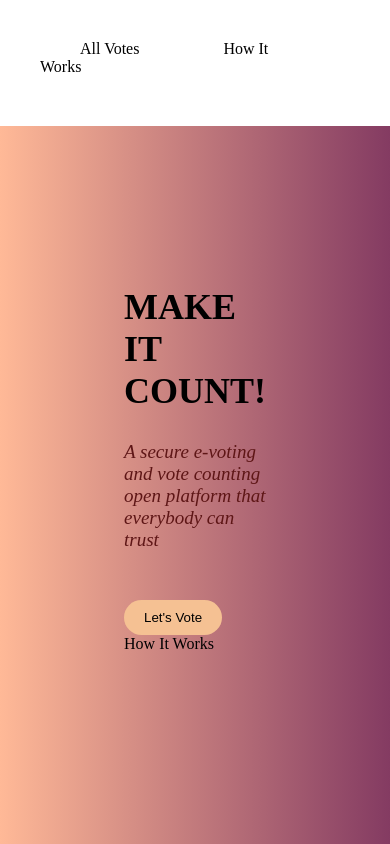
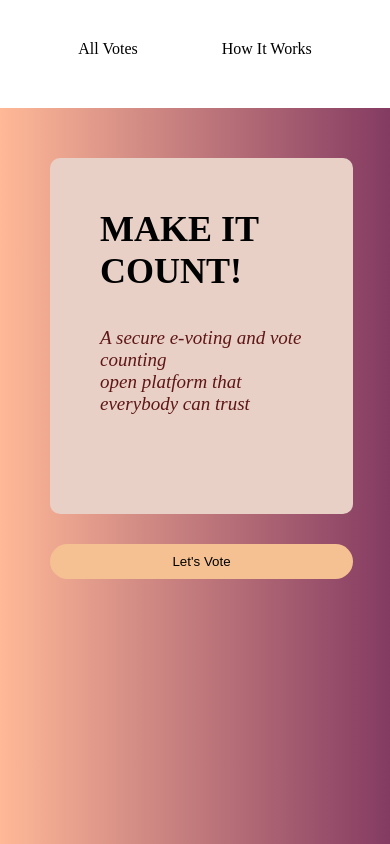
Before and after one commit to RitaOC/E-Voting-App, a plain HTML site: page index.html in a window 390 px wide. Shown: the top 844 px of the page. Drawn offline with Linux system fonts and the light colour scheme; a web font is replaced by a local one.

Commit message:
updated home page

```diff
--- /dev/null
+++ b/css/styles.css
@@ -0,0 +1,142 @@
+* {
+  margin-top: 0;
+  box-sizing: content-box;
+  padding: 0;
+}
+
+html,
+body {
+  max-height: 100vh;
+  max-width: 100vw;
+}
+
+header {
+  display: flex;
+  justify-content: center;
+  padding-top: 40px;
+  padding-bottom: 50px;
+  width: 100%;
+}
+
+a {
+  text-decoration: none;
+  color: black;
+
+}
+
+.headerlink1:hover,
+.headerlink2:hover {
+  background-color: #E8D0C6;
+  color: #843b62;
+  border-radius: 8px;
+  padding: 6px 30px;
+  transition: 0.8s;
+}
+
+.headerlink1,
+.headerlink2 {
+  padding: 20px 40px;
+}
+
+
+body {
+  font-family: 'Gentium Book Plus', serif;
+  margin: 0;
+  overflow: hidden;
+}
+
+main {
+  background: linear-gradient(to right, #ffb997, #843b62);
+  padding: 100px;
+  display: flex;
+  flex-direction: column;
+  align-items: center;
+  padding-bottom: 100%;
+  margin-left: 0;
+  margin-right: 0;
+}
+
+.section1 {
+  background-color: #E8D0C6;
+  width: 100%;
+  padding: 50px;
+  border-radius: 10px;
+  margin-bottom: 30px;
+}
+
+h1 {
+  font-weight: 700;
+  font-size: 36px;
+  text-transform: uppercase;
+}
+
+p {
+  padding-bottom: 30px;
+  padding-top: 5px;
+  color: #5e1616;
+  font-size: 19px;
+  font-weight: 400;
+  font-style: italic;
+}
+
+button {
+  width: 100%;
+  background-color: rgb(245, 193, 147);
+  border: none;
+  padding: 10px 50px;
+  border-radius: 20px;
+  margin-right: 20px;
+  cursor: grab;
+  position: relative;
+}
+
+button::before {
+  content: " ";
+  position: absolute;
+  inset: 0;
+  transform: scaleX(0);
+  width: 100%;
+  height: 100%;
+  background-color: #ffffff55;
+  border-radius: 100px;
+}
+
+button:hover::before {
+  animation: ripple 0.9s;
+  /* cubic-bezier(0.23, 1, 0.32, 1); */
+}
+
+@keyframes ripple {
+  to {
+    transform: scaleX(1);
+  }
+}
+
+/* button:hover { */
+/* opacity: 0.8; */
+/* } */
+
+.mainlink:hover {
+  padding: 6px 25px;
+}
+
+/*Responsive for mobile*/
+@media screen and (max-width:620px) {
+  main {
+    padding: 50px;
+    padding-bottom: 100%;
+  }
+
+  button:active::before {
+    animation: ripple 0.9s;
+    /* cubic-bezier(0.23, 1, 0.32, 1); */
+  }
+
+  .section1 {
+    width: 70%;
+  }
+
+  button {
+    width: 70%;
+  }
+}
--- a/index.html
+++ b/index.html
@@ -6,7 +6,7 @@
   <meta http-equiv="X-UA-Compatible" content="IE=edge">
   <meta name="viewport" content="width=device-width, initial-scale=1.0">
   <title>Home Page</title>
-  <link rel="stylesheet" href="styles.css">
+  <link rel="stylesheet" href="css/styles.css">
   <link rel="preconnect" href="https://fonts.googleapis.com">
   <link rel="preconnect" href="https://fonts.gstatic.com" crossorigin>
   <link href="https://fonts.googleapis.com/css2?family=Gentium+Book+Plus:ital,wght@0,400;0,700;1,400&display=swap"
@@ -22,13 +22,21 @@
   </header>
   <main>
     <div class="body">
-      <h1>Make It Count!</h1>
-      <p>A secure e-voting and vote counting <br>
-        open platform that everybody can trust</p>
+      <section class="section1">
+        <h1>Make It Count!</h1>
+        <p>A secure e-voting and vote counting <br>
+          open platform that everybody can trust</p>
+        <div>
+      </section>
       <div>
-        <button>Let's Vote</button>
-        <a href="" class="mainlink">How It Works</a>
+        <a href="">
+          <!-- target="_blank" -->
+          <button>Let's Vote</button>
+        </a>
       </div>
+
+      <!-- <a href="" class="mainlink">How It Works</a> -->
+    </div>
     </div>
   </main>
 </body>
--- a/mapdata.js
+++ b/mapdata.js
@@ -1,4 +1,4 @@
-var simplemaps_usmap_mapdata={
+var simplemaps_usmap_mapdata = {
   main_settings: {
     //General settings
     width: "responsive", //or 'responsive'
--- a/styles.css
+++ /dev/null
@@ -1,77 +0,0 @@
-* {
-  margin-top: 0;
-  box-sizing: content-box;
-  padding: 0;
-}
-
-header {
-  display: flex;
-  justify-content: center;
-  padding: 40px;
-  padding-bottom: 50px;
-}
-
-a {
-  text-decoration: none;
-  color: black;
-
-}
-
-a:hover {
-  background-color: #E8D0C6;
-  color: #843b62;
-  border-radius: 8px;
-}
-
-.headerlink1,
-.headerlink2 {
-  padding: 6px 40px;
-}
-
-
-body {
-  font-family: 'Gentium Book Plus', serif;
-  margin: 0;
-  overflow: hidden;
-}
-
-main {
-  background: linear-gradient(to right, #ffb997, #843b62);
-  padding: 160px;
-  display: flex;
-  flex-direction: column;
-  align-items: center;
-  padding-bottom: 100%;
-}
-
-h1 {
-  font-weight: 700;
-  font-size: 36px;
-  text-transform: uppercase;
-}
-
-p {
-  padding-bottom: 30px;
-  padding-top: 5px;
-  color: #5e1616;
-  font-size: 19px;
-  font-weight: 400;
-  font-style: italic;
-}
-
-button {
-  background-color: rgb(245, 193, 147);
-  border: none;
-  padding: 10px 20px;
-  border-radius: 20px;
-  margin-right: 20px;
-  cursor: grab;
-}
-
-button:hover {
-  opacity: 0.8;
-}
-
-.mainlink:hover {
-  padding: 6px 25px;
-}
```
Also changed, not shown: css/vote.css (+9 -2 lines), vote.html (+15 -2 lines). Lines whose indentation alone changed are shown as unchanged.
